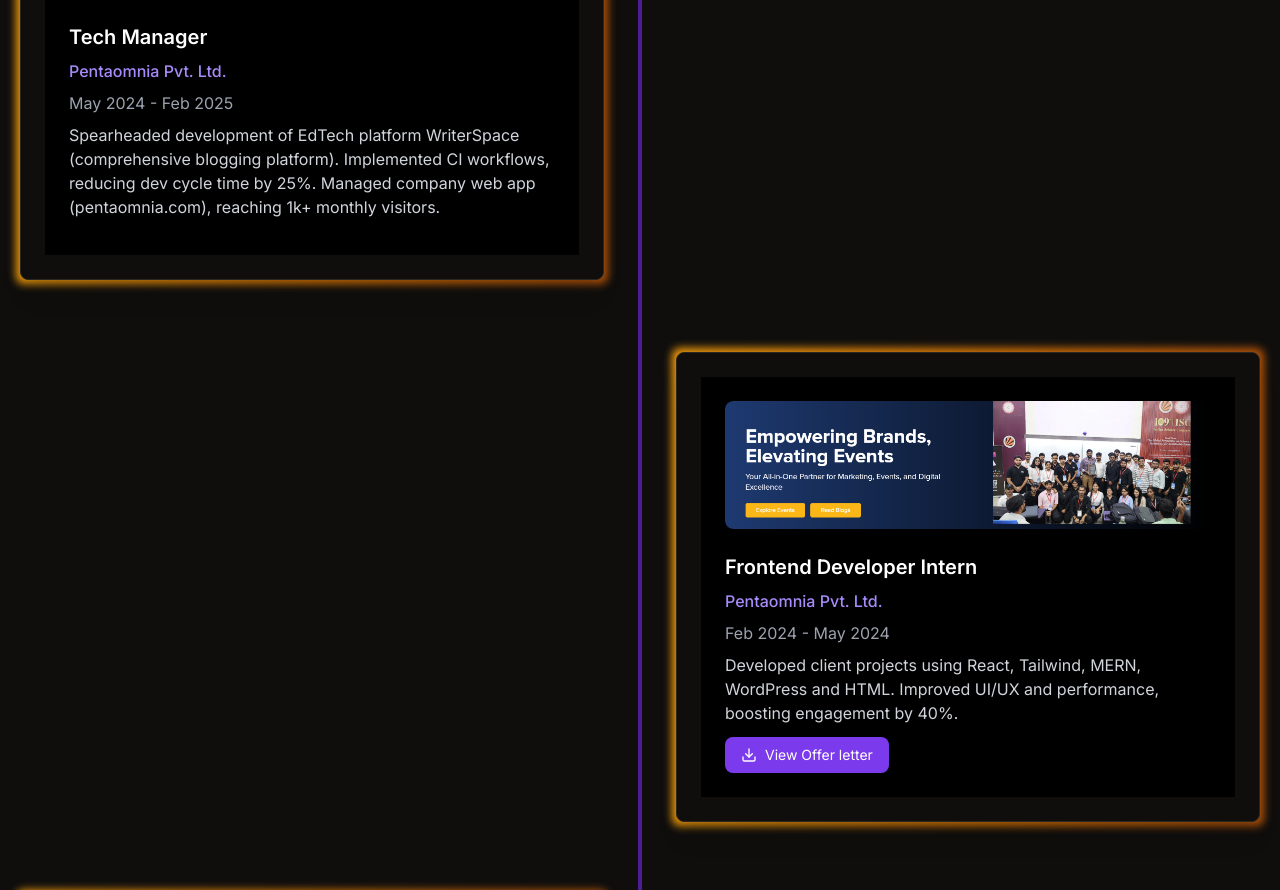
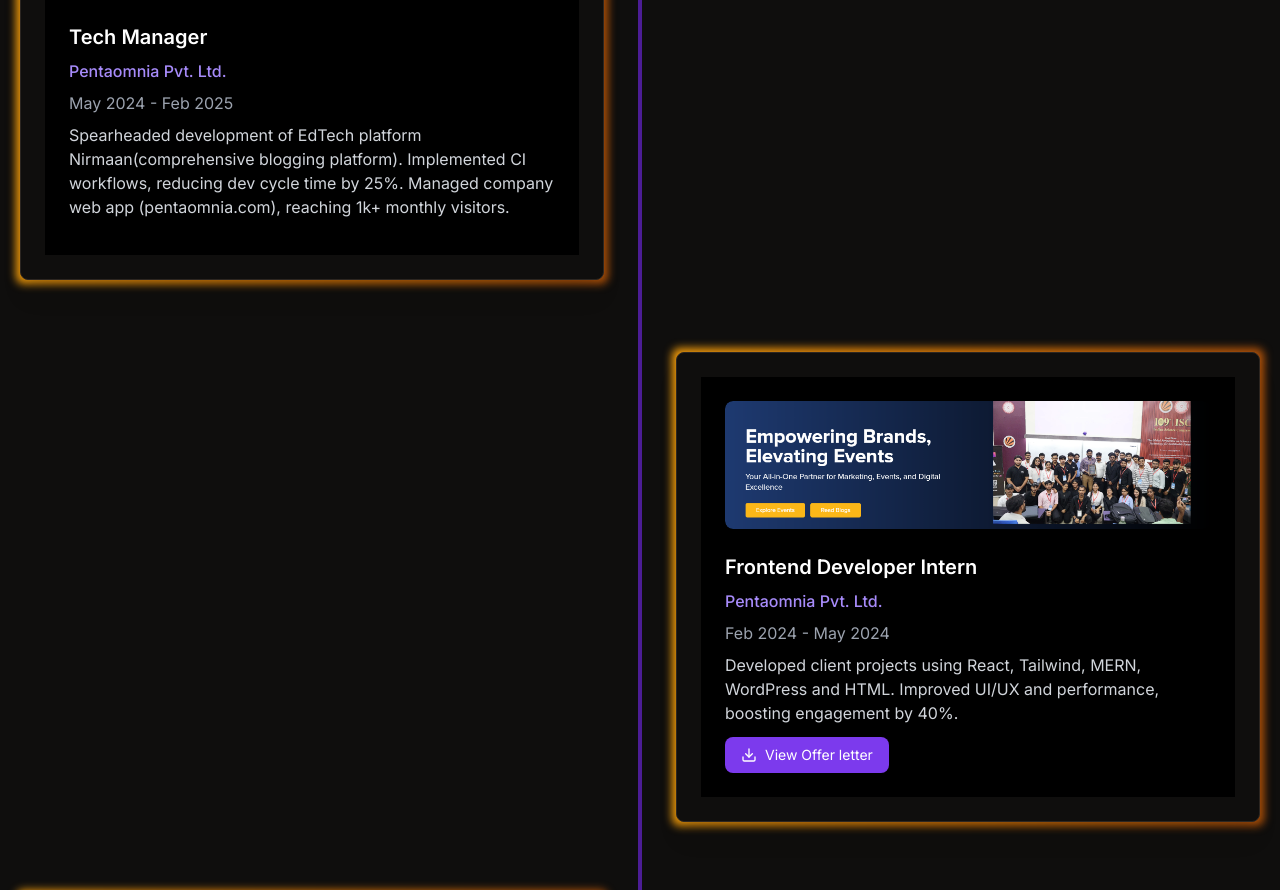
Before and after one commit to Vaibhavkulshrestha12/Portfolio, a React (Vite) app: page /experience in a window 1280 px wide. Shown: the part 880-1770 px from the top of the page. Built offline with nearby package versions, Linux system fonts and the light colour scheme.

Commit message:
resume update

```diff
--- a/src/components/sections/Experience.tsx
+++ b/src/components/sections/Experience.tsx
@@ -26,7 +26,7 @@
     title: "Tech Manager",
     company: "Pentaomnia Pvt. Ltd.",
     period: "May 2024 - Feb 2025",
-    description: "Spearheaded development of EdTech platform WriterSpace (comprehensive blogging platform). Implemented CI workflows, reducing dev cycle time by 25%. Managed company web app (pentaomnia.com), reaching 1k+ monthly visitors.",
+    description: "Spearheaded development of EdTech platform Nirmaan(comprehensive blogging platform). Implemented CI workflows, reducing dev cycle time by 25%. Managed company web app (pentaomnia.com), reaching 1k+ monthly visitors.",
     image: "/images/page.png",
   },
   {
```
Also changed, not shown: 1 other file (tests, documents, lock files or other folders).
